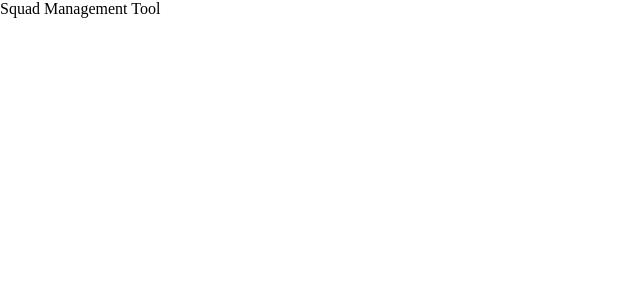
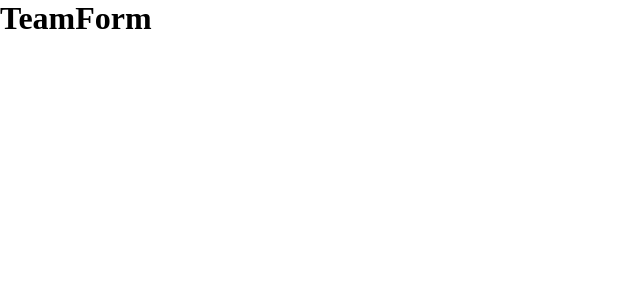
Before and after one commit to jaon82/squad-management-tool, a React (Create React App) app: page /team in a window 1280 px wide. Shown: the top 300 px of the page, without its empty margins (0-640 px from the left). Built offline with nearby package versions, Linux system fonts and the light colour scheme.

Commit message:
Adding routes

```diff
--- a/package.json
+++ b/package.json
@@ -12,6 +12,7 @@
     "@types/react-dom": "^16.9.0",
     "react": "^17.0.0",
     "react-dom": "^17.0.0",
+    "react-router-dom": "^5.2.0",
     "react-scripts": "3.4.4",
     "typescript": "~3.7.2"
   },
@@ -35,5 +36,8 @@
       "last 1 firefox version",
       "last 1 safari version"
     ]
+  },
+  "devDependencies": {
+    "@types/react-router-dom": "^5.1.6"
   }
 }
--- a/src/App.tsx
+++ b/src/App.tsx
@@ -1,7 +1,8 @@
 import React from "react";
+import Routes from "./routes";
 
 function App() {
-  return <div className="App">Squad Management Tool</div>;
+  return <Routes />;
 }
 
 export default App;
--- /dev/null
+++ b/src/pages/Dashboard.tsx
@@ -0,0 +1,7 @@
+import React from "react";
+
+function Dashboard() {
+  return <h1>Dashboard</h1>;
+}
+
+export default Dashboard;
--- /dev/null
+++ b/src/pages/TeamForm.tsx
@@ -0,0 +1,7 @@
+import React from "react";
+
+function TeamForm() {
+  return <h1>TeamForm</h1>;
+}
+
+export default TeamForm;
--- /dev/null
+++ b/src/routes.tsx
@@ -0,0 +1,18 @@
+import React from "react";
+import { BrowserRouter, Switch, Route } from "react-router-dom";
+
+import Dashboard from "./pages/Dashboard";
+import TeamForm from "./pages/TeamForm";
+
+function Routes() {
+  return (
+    <BrowserRouter>
+      <Switch>
+        <Route exact path="/" component={Dashboard} />
+        <Route path="/team" component={TeamForm} />
+      </Switch>
+    </BrowserRouter>
+  );
+}
+
+export default Routes;
```
Also changed, not shown: 1 other file (tests, documents, lock files or other folders).
